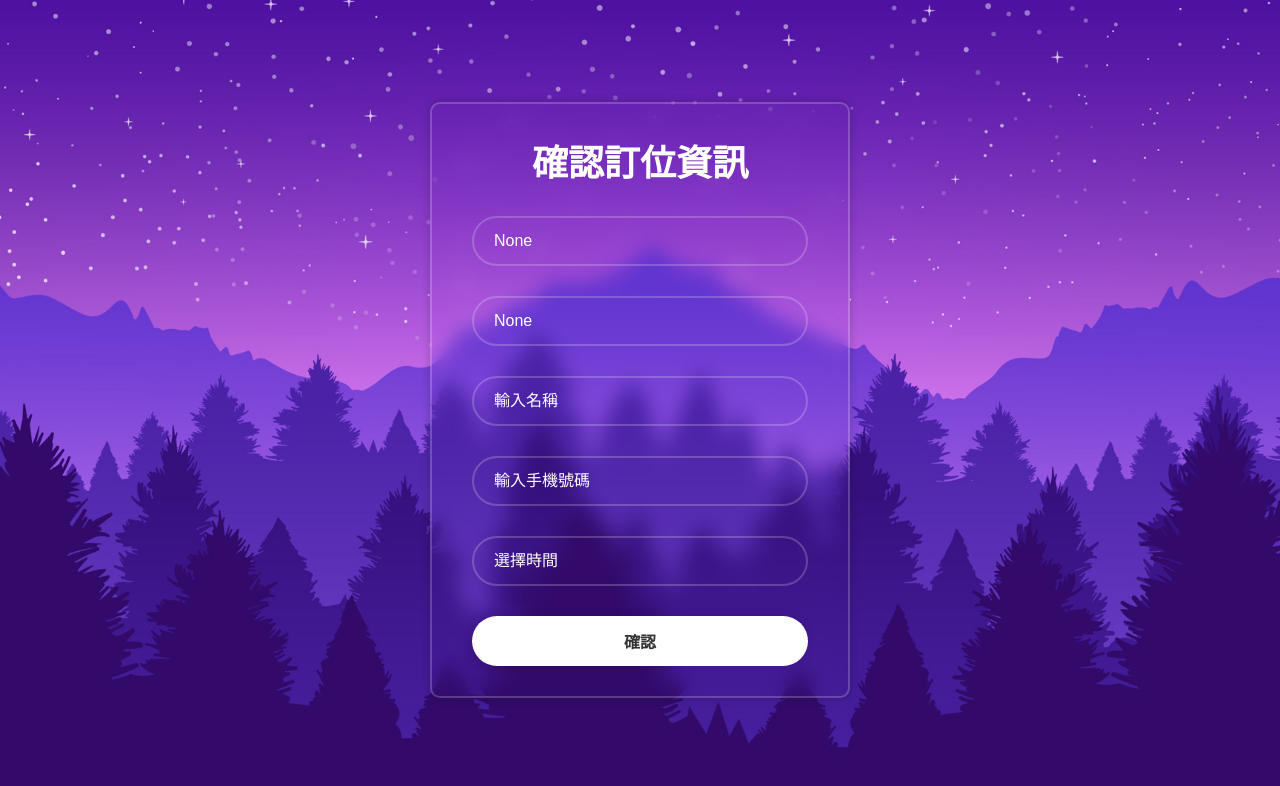
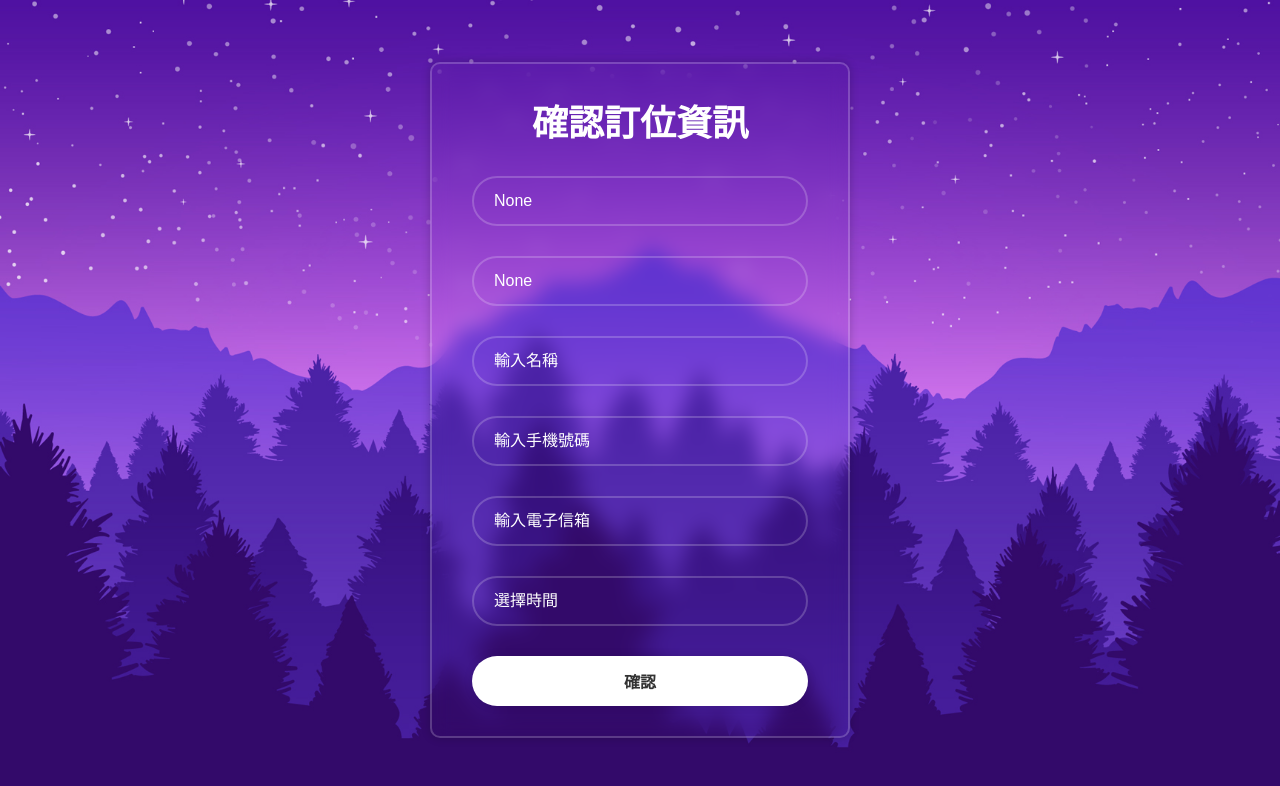
Before and after one commit to yen688/THRS, a Django app: page /confirmForm in a window 1280 px wide. Shown: the top 786 px of the page. Run offline with Django 5.2, Linux system fonts and the light colour scheme; some libraries are stand-ins or nearby versions.

Commit message:
新增信箱

```diff
--- a/reservation/templates/reservation/confirmForm.html
+++ b/reservation/templates/reservation/confirmForm.html
@@ -28,7 +28,9 @@
             <div class="input-box">
                 <input type="text" placeholder="輸入手機號碼" name="phone" required>
             </div>
-
+            <div class="input-box">
+                <input type="text" placeholder="輸入電子信箱" name="email" required>
+            </div>
             <div class="input-box">
                 <input type="text" class="timepicker" placeholder="選擇時間" name="time" required>
             </div>
--- a/reservation/templates/reservation/inquireForm.html
+++ b/reservation/templates/reservation/inquireForm.html
@@ -34,9 +34,9 @@
             {% csrf_token %}
             <h1> 查詢預約 </h1>
             <div class="input-box">
-                <input type="text" placeholder="輸入手機號碼" name="phone" id="phone" style="width: 120px; height: 35px;"required>
+                <input type="text" placeholder="輸入電子信箱" name="email" id="email" style="width: 200px; height: 35px;"required>
             </div>
-            <button  type="submit" class="btn" style="width: 45px; height: 25px;background-color: #787878ae; color: rgb(255, 255, 255);">確認</button>
+            <button  type="submit" class="btn" style="width: 45px; height: 25px;background-color: #787878ae; color: rgb(255, 255, 255); ">確認</button>
         </form>
     </div>
 </body>
```
